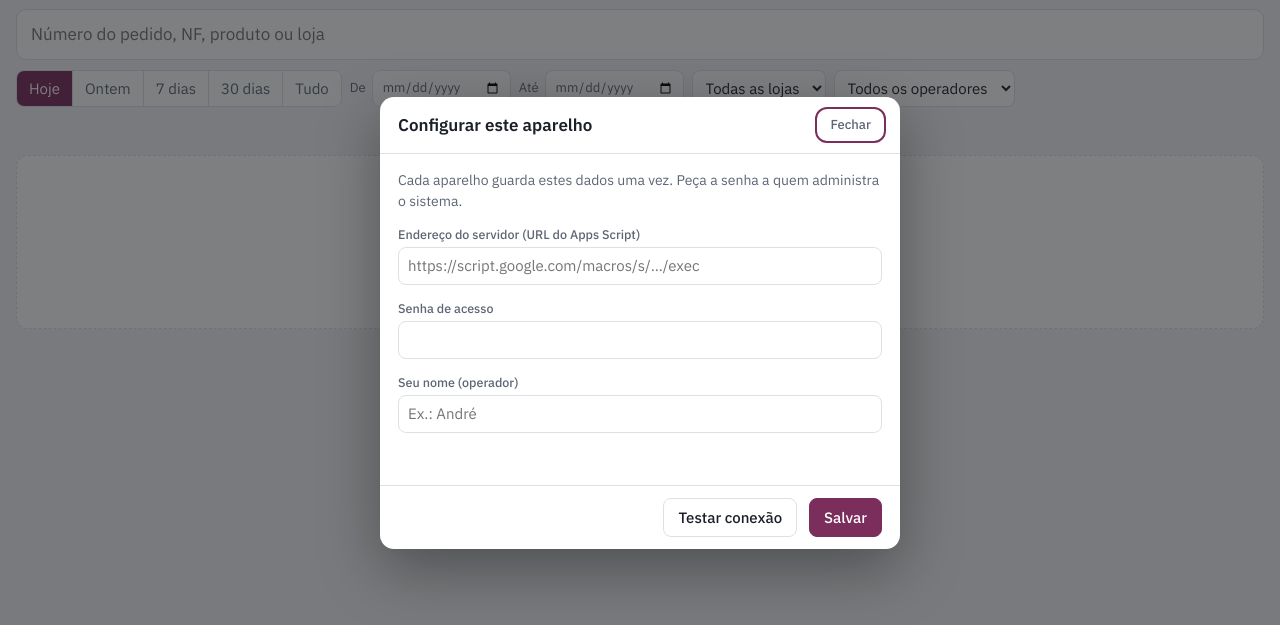
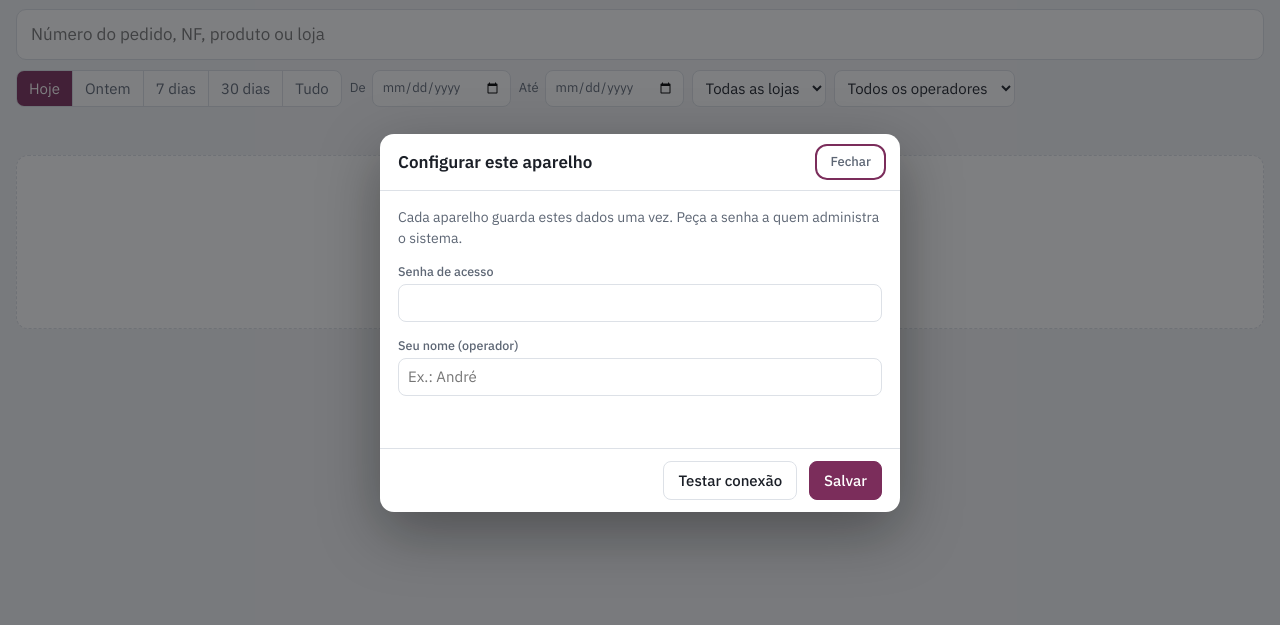
Before and after one commit to PlumpAdm/Fotos-de-Expedicao, a plain HTML site: page index.html in a window 1280 px wide. Shown: the part 77-702 px from the top of the page. Drawn offline with Linux system fonts and the light colour scheme.

Commit message:
Define o endereço do servidor (Apps Script)
Co-Authored-By: Claude Sonnet 5.5 <noreply@anthropic.com>
Claude-Session: https://claude.ai/code/session_01KfBAa45EDH6ercGPihEo52

```diff
--- a/index.html
+++ b/index.html
@@ -255,7 +255,7 @@ dialog::backdrop { background: var(--shade); }
 
 /* ===== Ajustes ===== */
 // Depois de publicar o Apps Script, cole o endereço aqui para que ninguém precise digitar.
-const WEB_APP_URL = '';
+const WEB_APP_URL = 'https://script.google.com/macros/s/AKfycby2xcCwwloBhigQuxrc9NCYF8Hj790njIPP808iHh6rCiHMjW1_58U5FP6eRKkVO8Em/exec';
 const LOJAS = ['TikTok Shop', 'Shopee', 'Mercado Livre', 'Temu', 'Shein', 'Loja física', 'Outro'];
 const LADO_MAX = 1800;        // maior lado da foto salva, em pixels
 const QUALIDADE = 0.8;        // qualidade JPEG da foto salva
```
